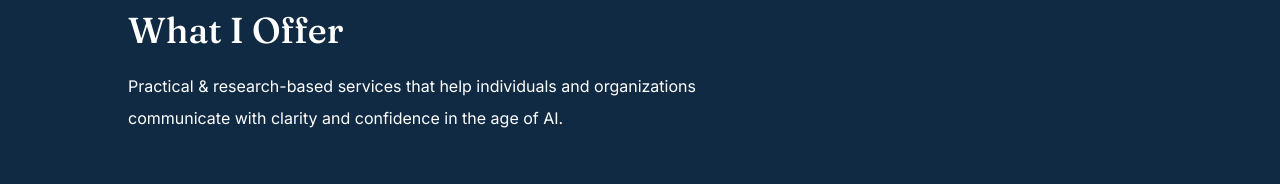
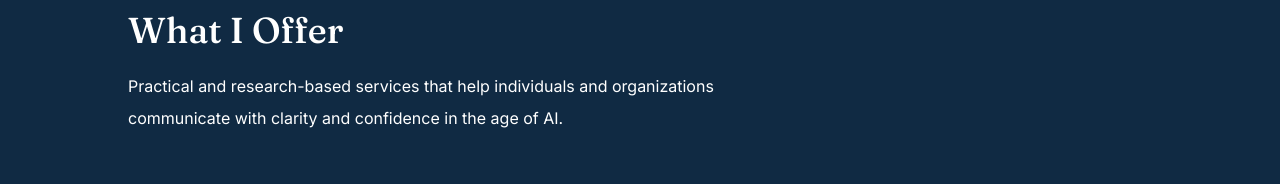
Before and after one commit to lianajomaa95-blip/jana-website, a React (Vite) app: page /services in a window 1280 px wide. Shown: the part 155-339 px from the top of the page. Built offline with nearby package versions, Linux system fonts and the light colour scheme.

Commit message:
Services intro wording

```diff
--- a/src/pages/Services.jsx
+++ b/src/pages/Services.jsx
@@ -43,7 +43,7 @@ function Services() {
             What I Offer
           </h1>
           <p className="mt-5 max-w-2xl text-sm leading-loose text-white md:text-base">
-            Practical &amp; research-based services that help individuals and
+            Practical and research-based services that help individuals and
             organizations communicate with clarity and confidence in the age of AI.
           </p>
         </div>
```
